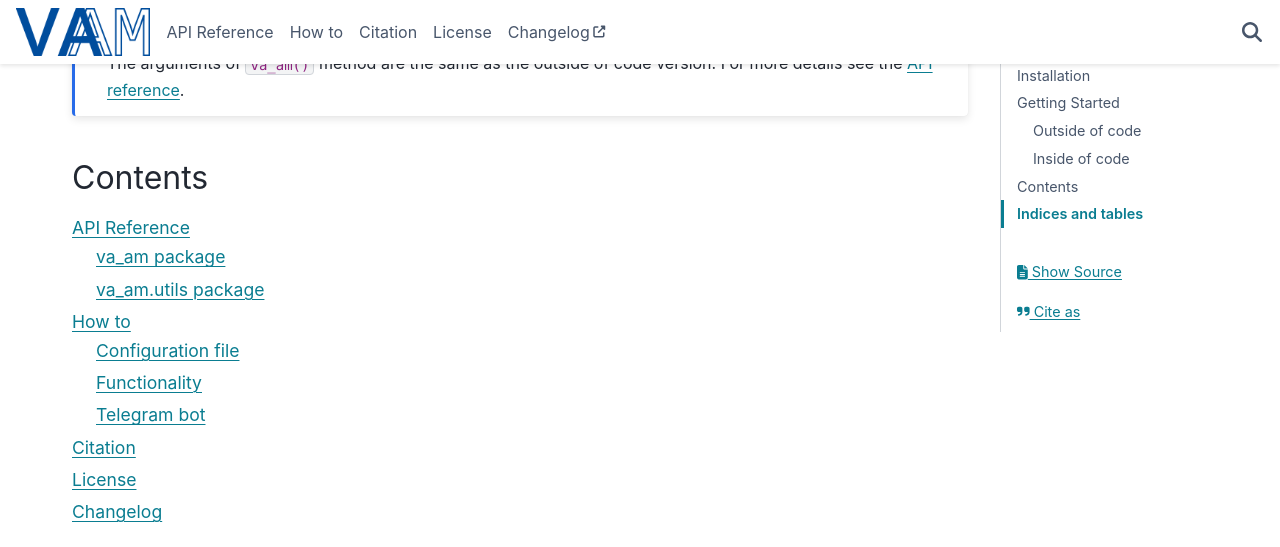
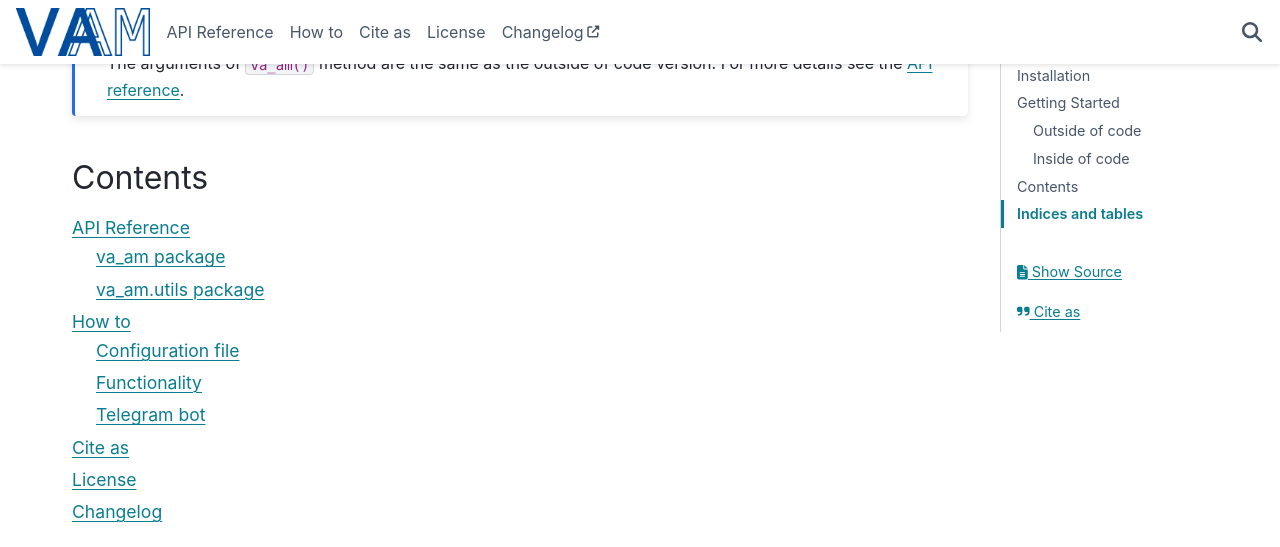
Before and after one commit to GheodeAI/va_am, a Sphinx documentation site: the page built from docs/index.rst, in a window 1280 px wide and 900 px high, scrolled down 2640 px. Shown: the top 547 px of the window. Built offline with Sphinx 7.4.7 and the PyData theme 0.15.4, drawn with Linux system fonts in a browser that asks for light colours.

Commit message:
feat: rename cite as instead of citation

```diff
--- a/docs/citation.rst
+++ b/docs/citation.rst
@@ -1,7 +1,7 @@
 .. _citation:
 
 =========
-Citation
+Cite as
 =========
 
 If you use VA-AM in your research, please cite the following article:
--- a/docs/index.rst
+++ b/docs/index.rst
@@ -154,7 +154,7 @@ Contents
 
    API Reference <modules>
    How to <how_to>
-   Citation <citation>
+   Cite as <citation>
    License <license>
    Changelog <https://github.com/cosminmarina/va_am>
 
```
